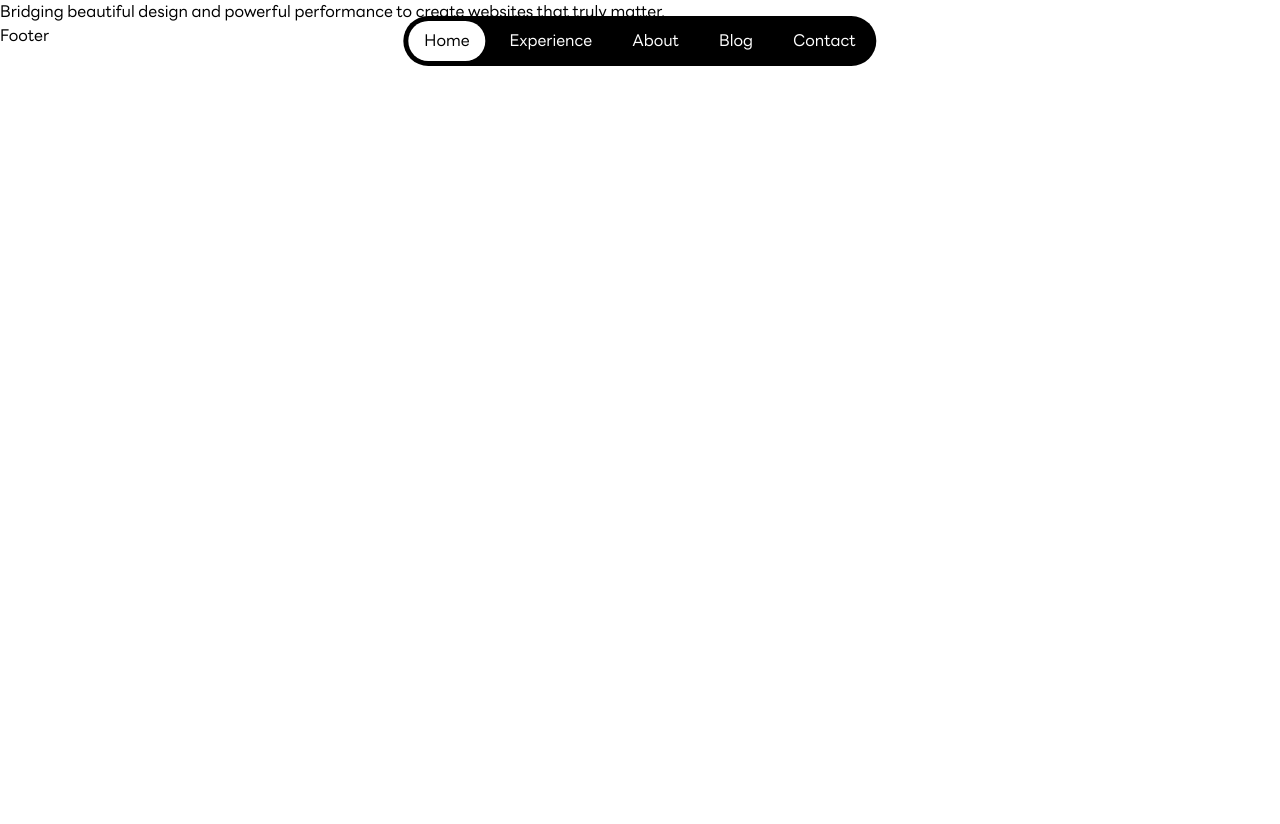
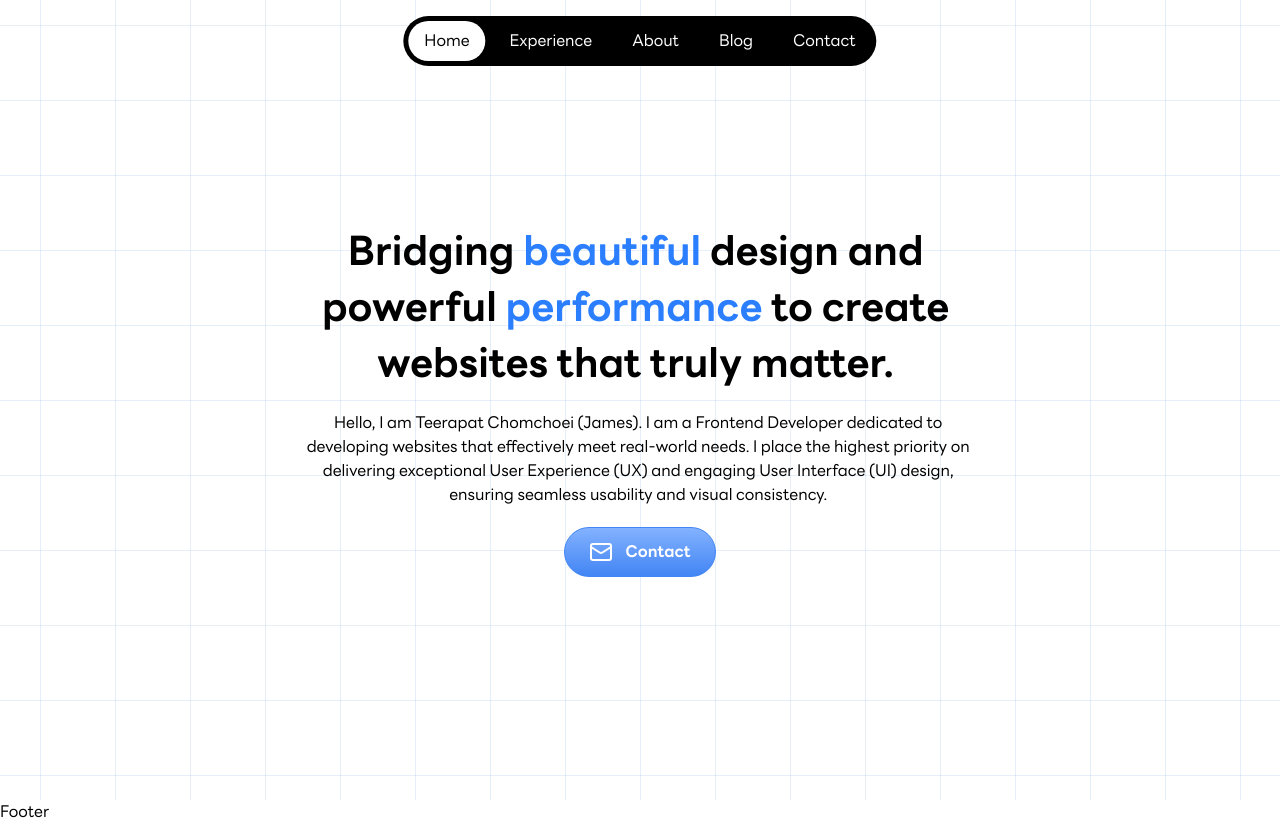
Before and after one commit to jschomchoey/portfolio, a Next.js app: page / in a window 1280 px wide. Before the commit the page ends 800 px from the top, so only its background shows below. Built offline with nearby package versions, Linux system fonts and the light colour scheme.

Commit message:
update: hero section

```diff
--- a/src/app/page.jsx
+++ b/src/app/page.jsx
@@ -1,14 +1,14 @@
 import Image from "next/image";
-import { motion } from "motion/react";
 import { use } from "react";
+
+import HeroSection from "@/components/sections/hero/hero";
+import PostsSection from "@/components/sections/posts/posts.server";
 
 export default function Home() {
   return (
-    <div>
-      <p>
-        Bridging beautiful design and powerful performance to create websites
-        that truly matter.
-      </p>
+    <div className="relative">
+      <HeroSection />
+      {/* <PostsSection /> */}
     </div>
   );
 }
--- /dev/null
+++ b/src/components/sections/hero/hero.jsx
@@ -0,0 +1,27 @@
+import AnimatedText from "@/components/animation/StaggeredText";
+import Button from "@/components/ui/button";
+import { Mail } from "lucide-react";
+
+export default function Hero() {
+  return (
+    <div className="hero-section h-dvh px-5 flex flex-col justify-center items-center">
+      <AnimatedText
+        text="Bridging beautiful design and powerful performance to create websites that truly matter."
+        as="h1"
+        delay={0.05}
+        highlightWords={["beautiful", "performance"]}
+        className="text-center text-center max-w-2xl mx-auto mb-5"
+      />
+      <AnimatedText
+        text="Hello, I am Teerapat Chomchoei (James). I am a Frontend Developer dedicated to developing websites that effectively meet real-world needs. I place the highest priority on delivering exceptional User Experience (UX) and engaging User Interface (UI) design, ensuring seamless usability and visual consistency."
+        as="p"
+        delay={0.02}
+        initialDelay={0.5}
+        className="text-center max-w-2xl mx-auto mb-5"
+      />
+      <Button variant="primary" size="md" icon={<Mail />}>
+        Contact
+      </Button>
+    </div>
+  );
+}
--- /dev/null
+++ b/src/components/sections/posts/posts.motion.jsx
@@ -0,0 +1,13 @@
+"use client";
+
+import { motion } from "motion/react";
+
+export default function PostsMotion({ posts }) {
+  return (
+    <motion.ul initial={{ opacity: 0 }} animate={{ opacity: 1 }}>
+      {posts.map((post) => (
+        <motion.li key={post.id}>{post.title}</motion.li>
+      ))}
+    </motion.ul>
+  );
+}
--- /dev/null
+++ b/src/components/sections/posts/posts.server.jsx
@@ -0,0 +1,17 @@
+// posts.server.jsx
+import PostsMotion from "./posts.motion";
+
+export default async function PostsSection() {
+  const res = await fetch("https://jsonplaceholder.typicode.com/posts", {
+    next: { revalidate: 60 },
+  });
+
+  const posts = await res.json();
+
+  return (
+    <section>
+      <h2>Latest Posts</h2>
+      <PostsMotion posts={posts} />
+    </section>
+  );
+}
--- a/src/components/ui/button.jsx
+++ b/src/components/ui/button.jsx
@@ -0,0 +1,29 @@
+export default function Button({
+  children,
+  variant = "primary",
+  size = "md",
+  icon = null,
+  ...props
+}) {
+  const baseClasses = "btn inline-flex items-center justify-center";
+  const variantClasses = {
+    primary: "btn-primary",
+    secondary: "btn-secondary",
+    outline: "btn-outline",
+  };
+  const sizeClasses = {
+    sm: "btn-small",
+    md: "btn-medium",
+    lg: "btn-large",
+  };
+
+  return (
+    <button
+      className={`${baseClasses} ${variantClasses[variant]} ${sizeClasses[size]}`}
+      {...props}
+    >
+      {icon && <span className="btn-icon">{icon}</span>}
+      {children}
+    </button>
+  );
+}
```
Also changed, not shown: src/components/sections/hero.jsx (deleted).
